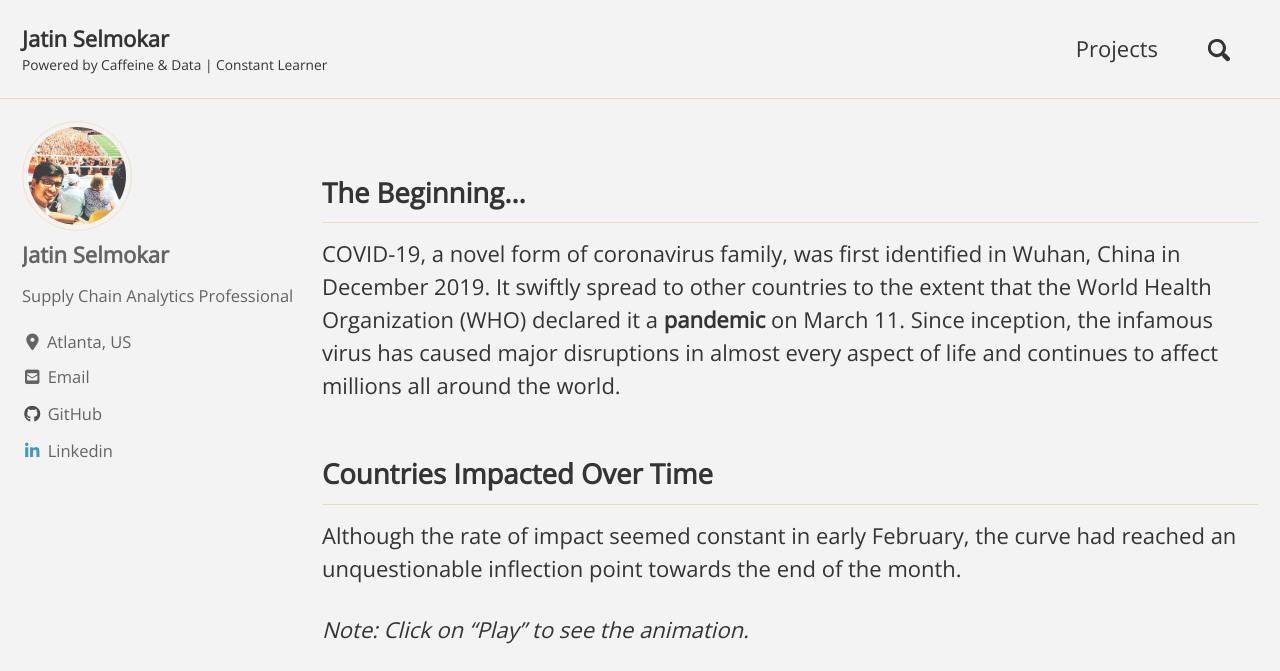
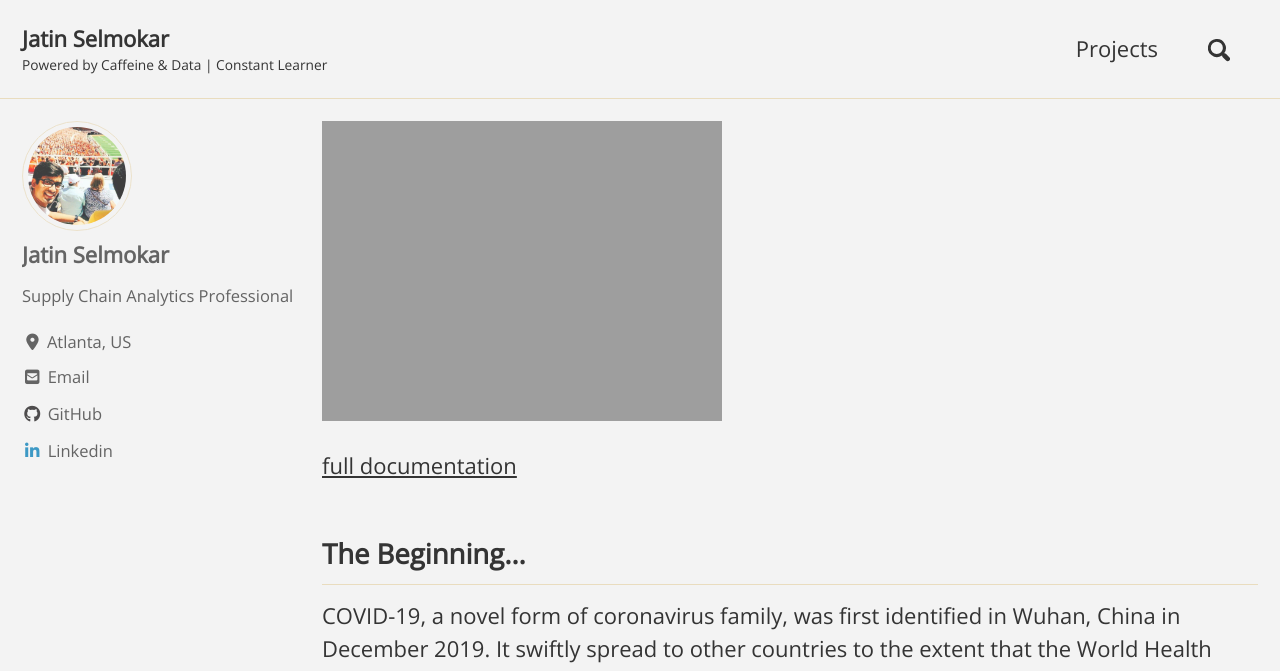
Before and after one commit to jatinselmokar/jatinselmokar.github.io, a Jekyll site: the page built from _portfolio/covid-eda.md, in a window 1280 px wide and 900 px high, cut to the strip 0-671 px from the top of the window. Built offline with Jekyll 4.4.1, drawn with Linux system fonts in a browser that asks for light colours; cached includes are drawn as plain includes; nearby versions of some CDN libraries.

Commit message:
Update covid-eda.md

```diff
--- a/_portfolio/covid-eda.md
+++ b/_portfolio/covid-eda.md
@@ -11,6 +11,10 @@
   - plotly
 classes: wide
 ---
+![URl]({{ site.url }}{{ site.baseurl }}/worldtrend.html)
+
+[full documentation](worldtrend.html)
+
 ## The Beginning...
 COVID-19, a novel form of coronavirus family, was first identified in Wuhan, China in December 2019.  It swiftly spread to other countries to the extent that the World Health Organization (WHO) declared it a **pandemic** on March 11. Since inception, the infamous virus has caused major disruptions in almost every aspect of life and continues to affect millions all around the world.
 
```
